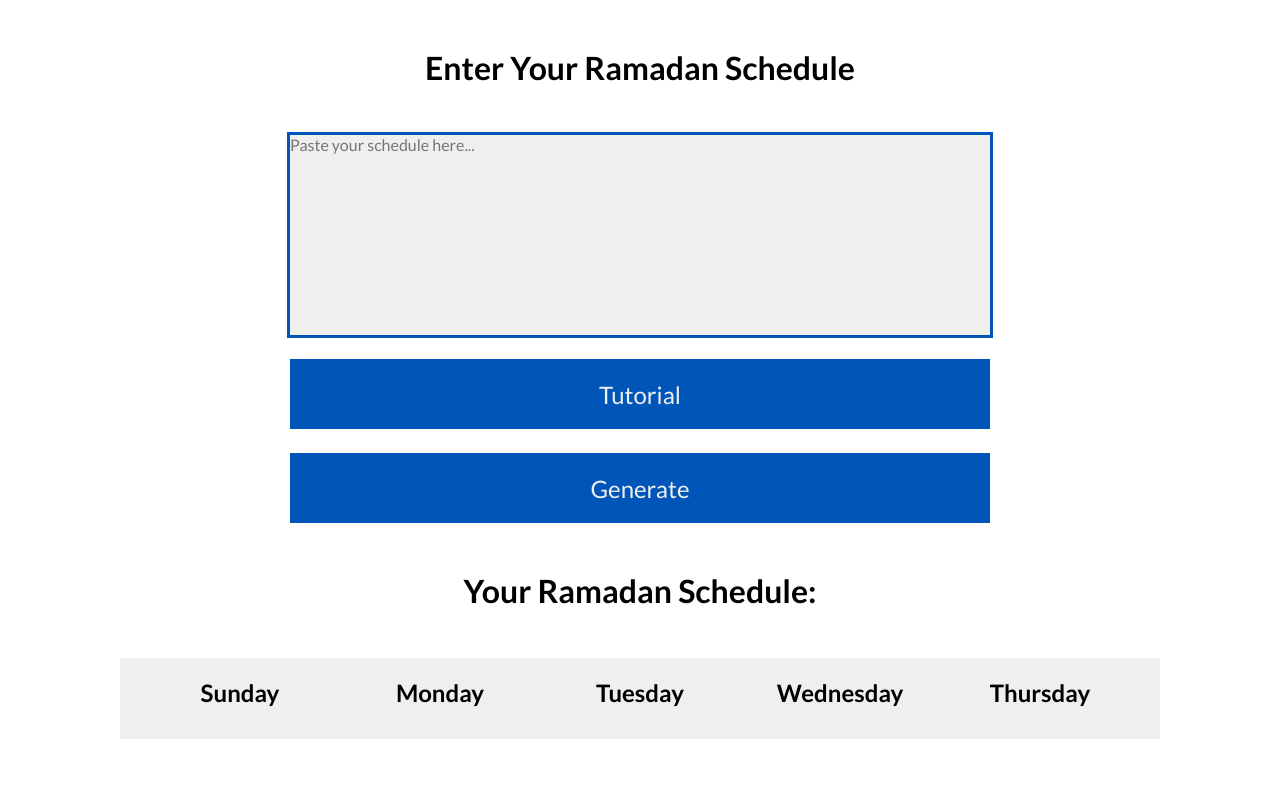
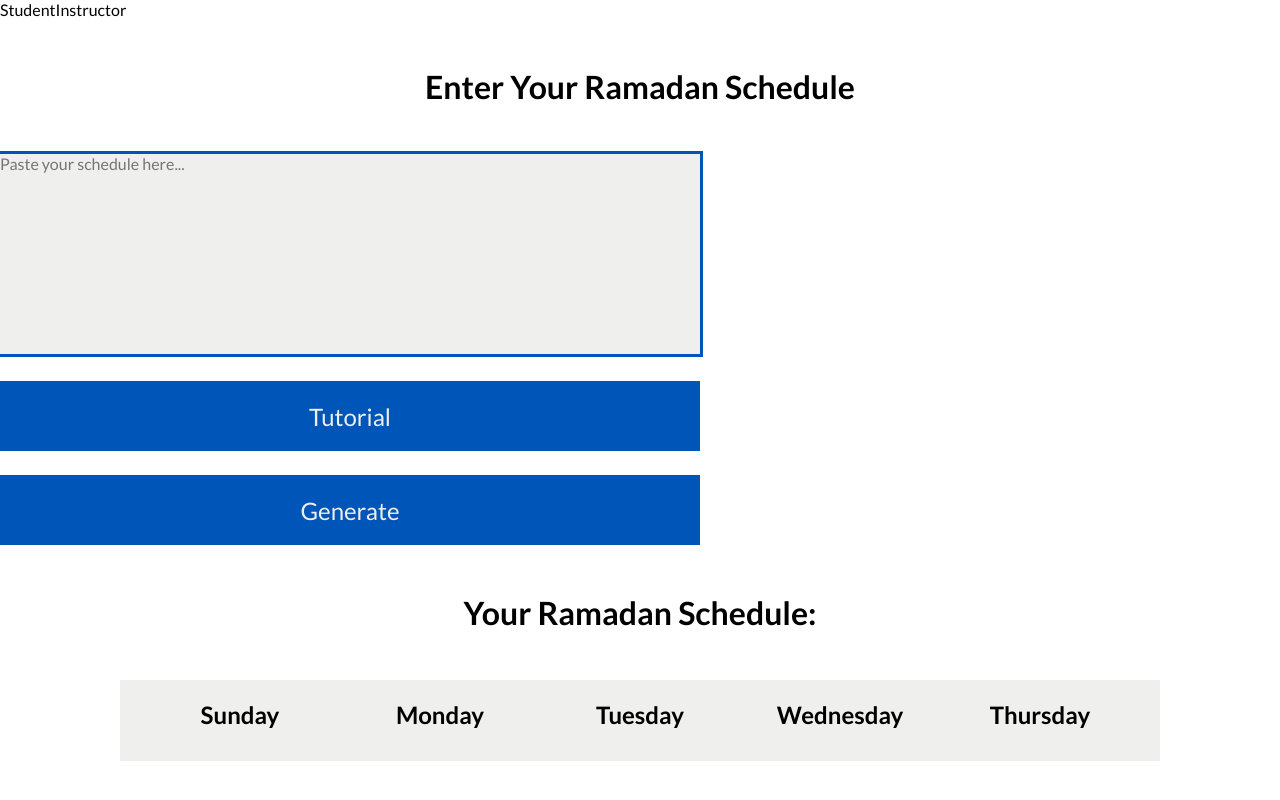
Before and after one commit to ElmikoTheNiceFella/to-ramadan-schedule, a React (Vite) app: page / in a window 1280 px wide. Shown: the top 800 px of the page. Built offline with nearby package versions, Linux system fonts and the light colour scheme.

Commit message:
Initialized teacher & student UI radio buttons

```diff
--- a/functions.js
+++ b/functions.js
@@ -394,7 +394,7 @@ export function analyzeData(data) {
     return finalStuff
 }
 
-function analyzeTacherData(data) {
+export function analyzeInstructorData(data) {
     const lines = data.split("\n")
     let courseData = []
     let courseName = ""
@@ -419,4 +419,4 @@ function analyzeTacherData(data) {
 }
 
 // console.log(analyzeData(sData))
-console.log(analyzeTacherData(tData))
+console.log(analyzeInstructorData(tData))
--- a/scheduleConverter.js
+++ b/scheduleConverter.js
@@ -1,4 +1,4 @@
-import { analyzeData, timingToNum, breakCalculator } from "./functions.js";
+import { analyzeData, timingToNum, breakCalculator, analyzeInstructorData } from "./functions.js";
 
 // Demo data
 const data = `
@@ -143,7 +143,7 @@ Times: 12:30 to 14:00
 /* Main data extraction function */
 /* ----------------------------- */
 
-export function extractSchedule(userData) {
+export function extractScheduleStudent(userData) {
 
     let days = {
         "Sunday": [],
@@ -187,4 +187,8 @@ export function extractSchedule(userData) {
     return days
 }
 
-console.log(extractSchedule(data))
+export function extractScheduleInstructor(userData) {
+
+}
+
+// console.log(extractSchedule(data))
--- a/src/App.jsx
+++ b/src/App.jsx
@@ -1,5 +1,5 @@
 import { useState, useRef, useEffect } from "react"
-import { extractSchedule } from "../scheduleConverter"
+import { extractScheduleStudent } from "../scheduleConverter"
 import ReactToPrint from "react-to-print"
 import Schedule from "./Schedule"
 import Steps from "./Steps"
@@ -8,7 +8,7 @@ function App() {
 
   const [val, setVal] = useState("")
 
-  const [data, setData] = useState(extractSchedule(""))
+  const [data, setData] = useState(extractScheduleStudent(""))
 
   const [canDownload, setCanDownload] = useState(false)
 
@@ -19,7 +19,7 @@ function App() {
   }, [])
 
   const handleClick = () => {
-    setData(extractSchedule(val))
+    setData(extractScheduleStudent(val))
     setCanDownload(true)
   }
 
@@ -33,6 +33,12 @@ function App() {
       overflowY: "hidden"
     }} id="parent">
       {tutorial && <Steps exit={handleSteps} />}
+      <div className="type">
+        <input type="radio" name="student-instructor" id="student" />
+        <label htmlFor="student">Student</label>
+        <input type="radio" name="student-instructor" id="instructor" />
+        <label htmlFor="i☻nstructor">Instructor</label>
+      </div>
       <h1>Enter Your Ramadan Schedule</h1>
       <div className="input-holder">
         <textarea placeholder="Paste your schedule here..." value={val} onChange={e => setVal(e.target.value)}></textarea>
--- a/src/index.css
+++ b/src/index.css
@@ -50,6 +50,18 @@
 /* .steps-control > button {
   width: 100px;
 } */
+/* Student Instructor Input */
+.type > input {
+  all:unset;
+  position: absolute;
+  width: 0px;
+  height: 0px;
+}
+.type > .input:checked + label {
+  background-color: var(--bg);
+  color: var(--text);
+}
+.type
 .input-holder {
   display: flex;
   flex-direction: column;
```
